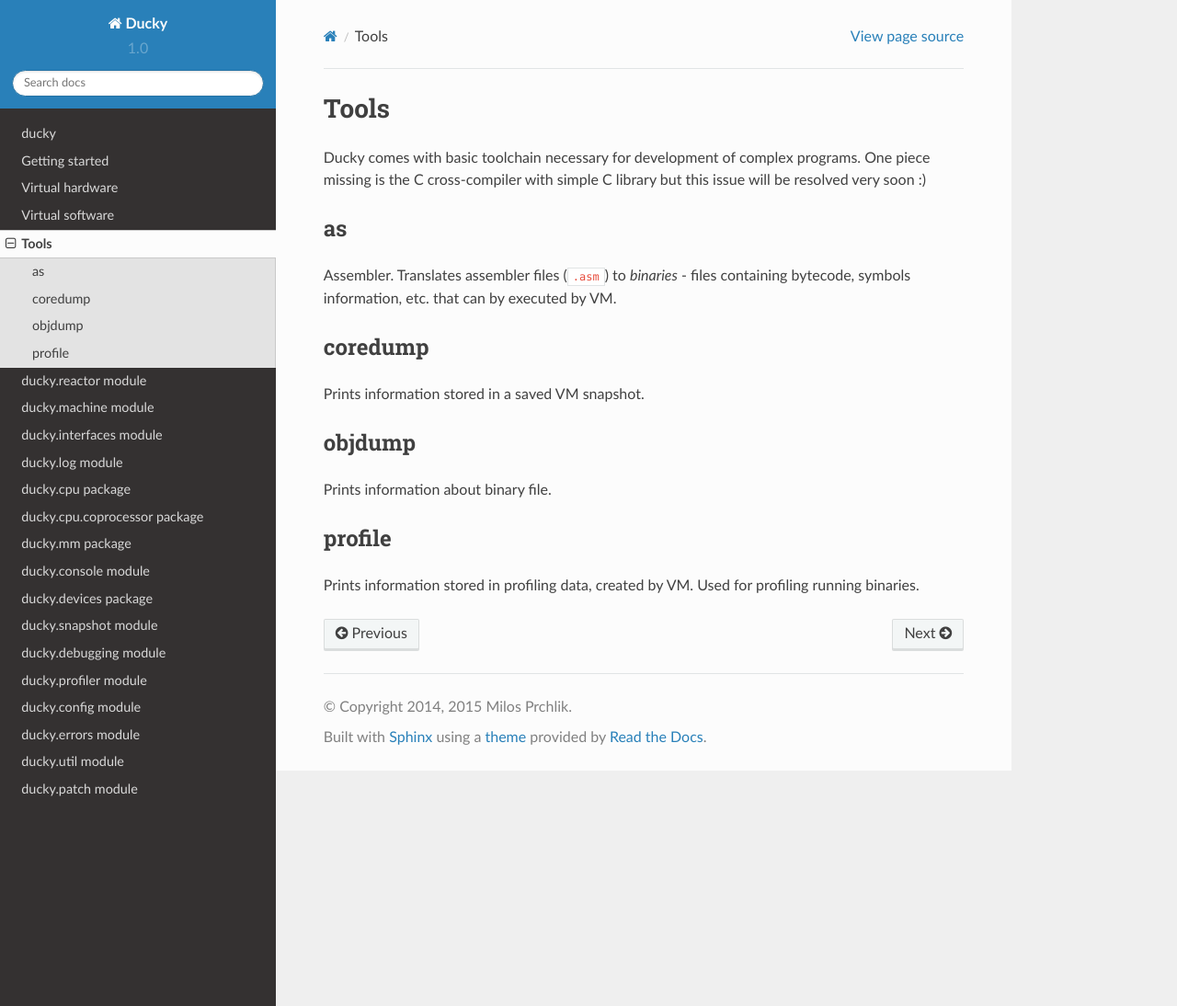
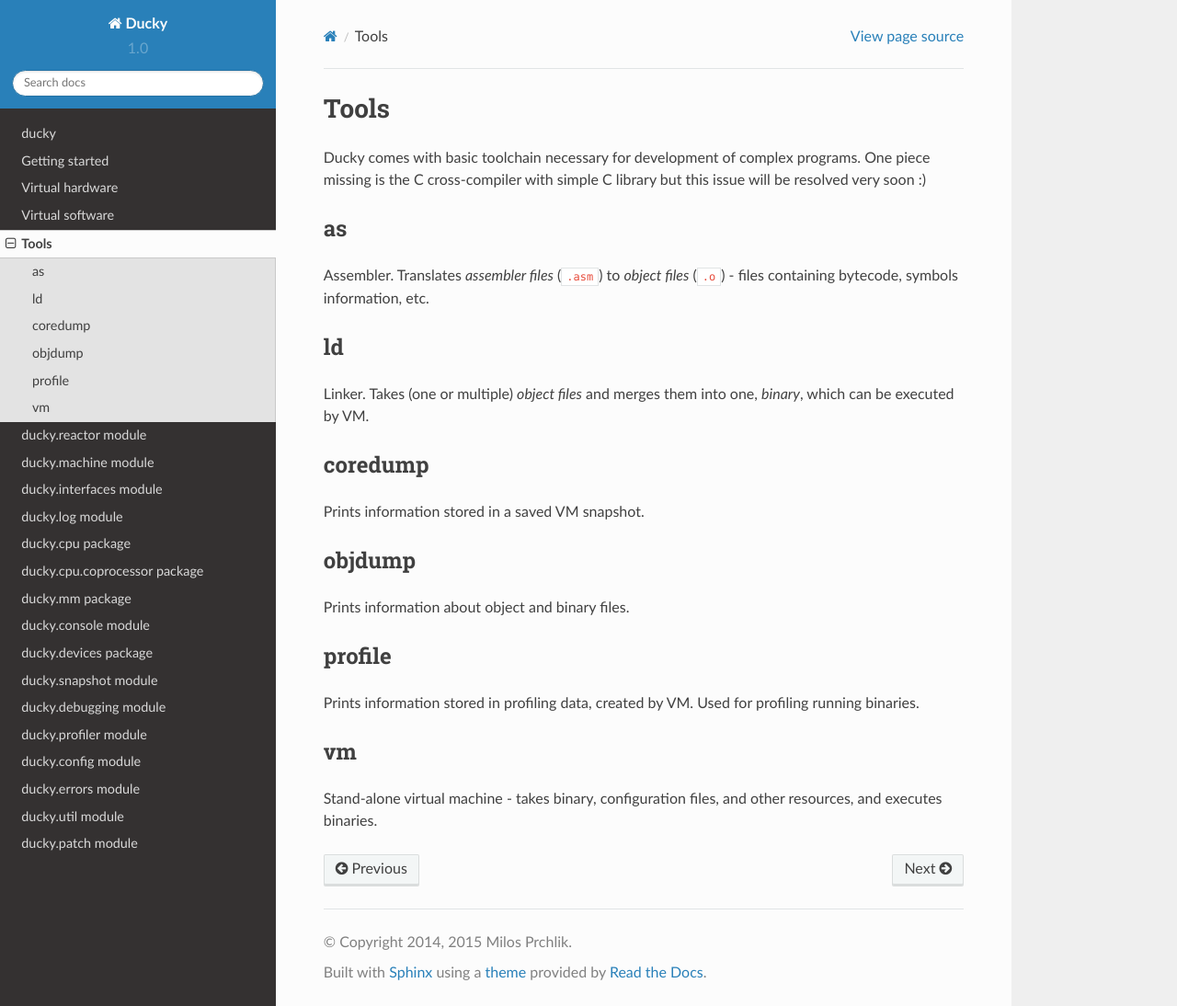
Before and after one commit to happz/ducky-legacy, a Sphinx documentation site: the page built from docs/tools.rst, in a window 1280 px wide and 1094 px high. Shown: the whole window at 92% size. Built offline with Sphinx 7.4.7 and the Read the Docs theme 2.0.0, drawn with Linux system fonts in a browser that asks for light colours.

Commit message:
Add docs for not-mentioned tools

```diff
--- a/docs/tools.rst
+++ b/docs/tools.rst
@@ -8,7 +8,13 @@
 as
 --
 
-Assembler. Translates assembler files (``.asm``) to `binaries` - files containing bytecode, symbols information, etc. that can by executed by VM.
+Assembler. Translates *assembler files* (``.asm``) to *object files* (``.o``) -  files containing bytecode, symbols information, etc.
+
+
+ld
+--
+
+Linker. Takes (one or multiple) *object files* and merges them into one, *binary*, which can be executed by VM.
 
 
 coredump
@@ -20,10 +26,16 @@
 objdump
 -------
 
-Prints information about binary file.
+Prints information about object and binary files.
 
 
 profile
 -------
 
 Prints information stored in profiling data, created by VM. Used for profiling running binaries.
+
+
+vm
+--
+
+Stand-alone virtual machine - takes binary, configuration files, and other resources, and executes binaries.
```
